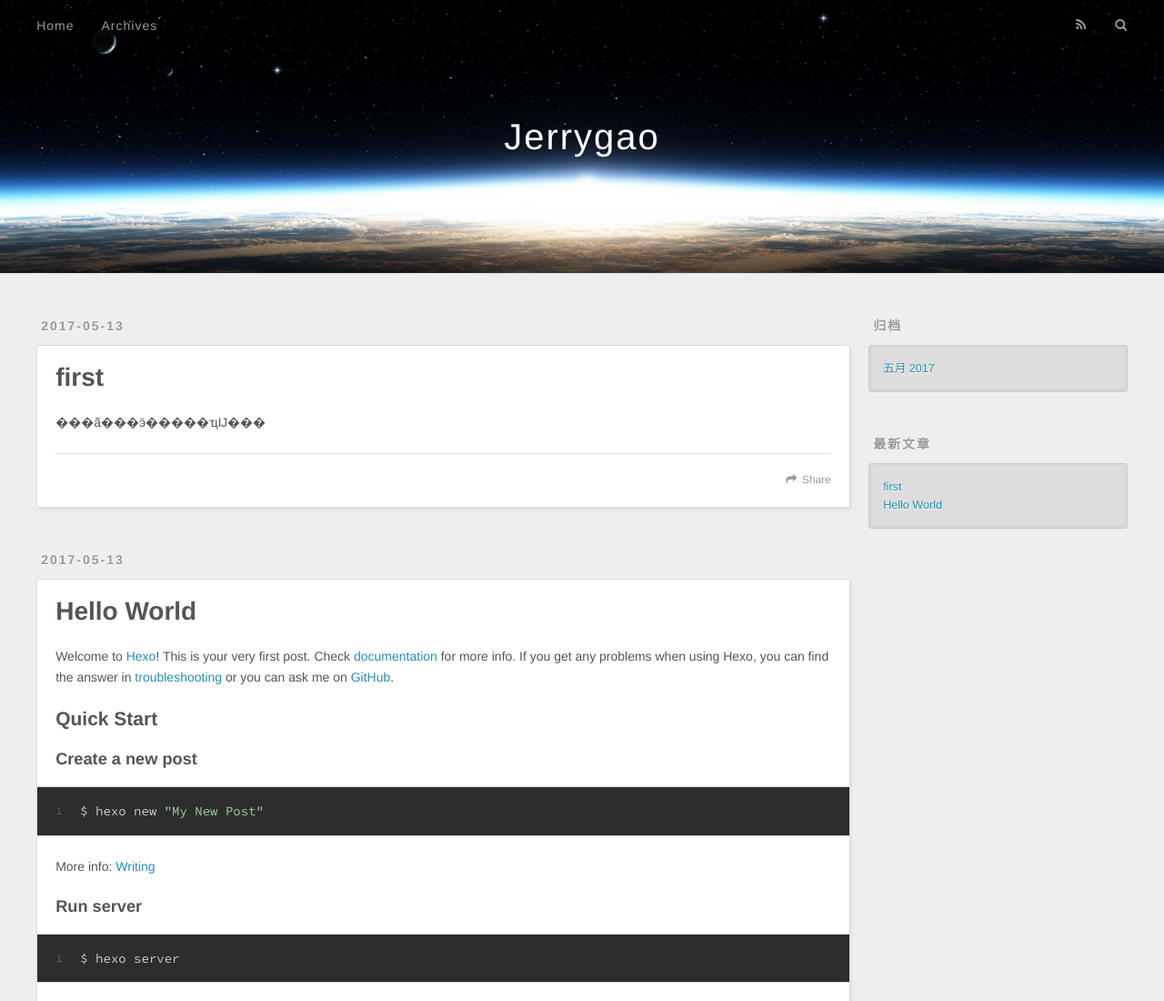
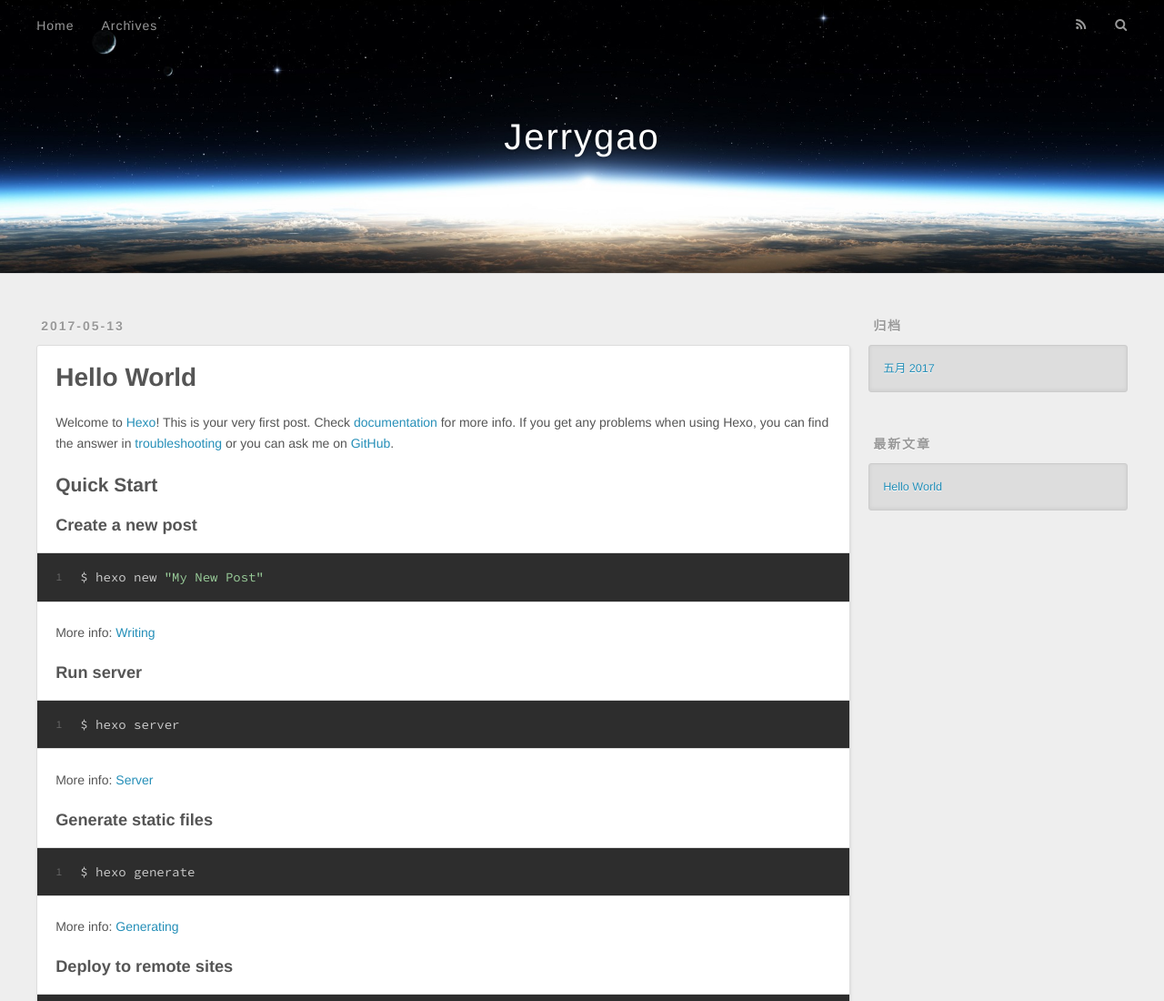
Before and after one commit to Jerrygaoge/Jerrygaoge.github.io, a plain HTML site: page index.html in a window 1280 px wide. Shown: the top 1100 px of the page at 91% size. Drawn offline with nearby package versions, Linux system fonts and the light colour scheme.

Commit message:
Site updated: 2017-05-13 00:36:24

```diff
--- a/index.html
+++ b/index.html
@@ -64,43 +64,6 @@
       <div class="outer">
         <section id="main">
 
-    <article id="post-first" class="article article-type-post" itemscope itemprop="blogPost">
-  <div class="article-meta">
-    <a href="/2017/05/13/first/" class="article-date">
-  <time datetime="2017-05-12T16:23:12.000Z" itemprop="datePublished">2017-05-13</time>
-</a>
-
-  </div>
-  <div class="article-inner">
-
-
-      <header class="article-header">
-
-
-    <h1 itemprop="name">
-      <a class="article-title" href="/2017/05/13/first/">first</a>
-    </h1>
-
-
-      </header>
-
-    <div class="article-entry" itemprop="articleBody">
-
-        <p>���ã���ӭ�����ҵĲ���</p>
-
-
-    </div>
-    <footer class="article-footer">
-      <a data-url="http://jerrygao.org/2017/05/13/first/" data-id="cj2m24s740000owsizh0m1wim" class="article-share-link">Share</a>
-
-
-    </footer>
-  </div>
-
-</article>
-
-
-
     <article id="post-hello-world" class="article article-type-post" itemscope itemprop="blogPost">
   <div class="article-meta">
     <a href="/2017/05/13/hello-world/" class="article-date">
@@ -136,7 +99,7 @@
 
     </div>
     <footer class="article-footer">
-      <a data-url="http://jerrygao.org/2017/05/13/hello-world/" data-id="cj2m24s740001owsixcpfe2qt" class="article-share-link">Share</a>
+      <a data-url="http://jerrygao.org/2017/05/13/hello-world/" data-id="cj2m2eg6h000040silbe5x3cm" class="article-share-link">Share</a>
 
 
     </footer>
@@ -174,10 +137,6 @@
     <h3 class="widget-title">最新文章</h3>
     <div class="widget">
       <ul>
-
-          <li>
-            <a href="/2017/05/13/first/">first</a>
-          </li>
 
           <li>
             <a href="/2017/05/13/hello-world/">Hello World</a>
```
Also changed, not shown: 2017/05/13/hello-world/index.html (+1 -19 lines), archives/2017/05/index.html (+0 -23 lines), archives/2017/index.html (+0 -23 lines), archives/index.html (+0 -23 lines).
